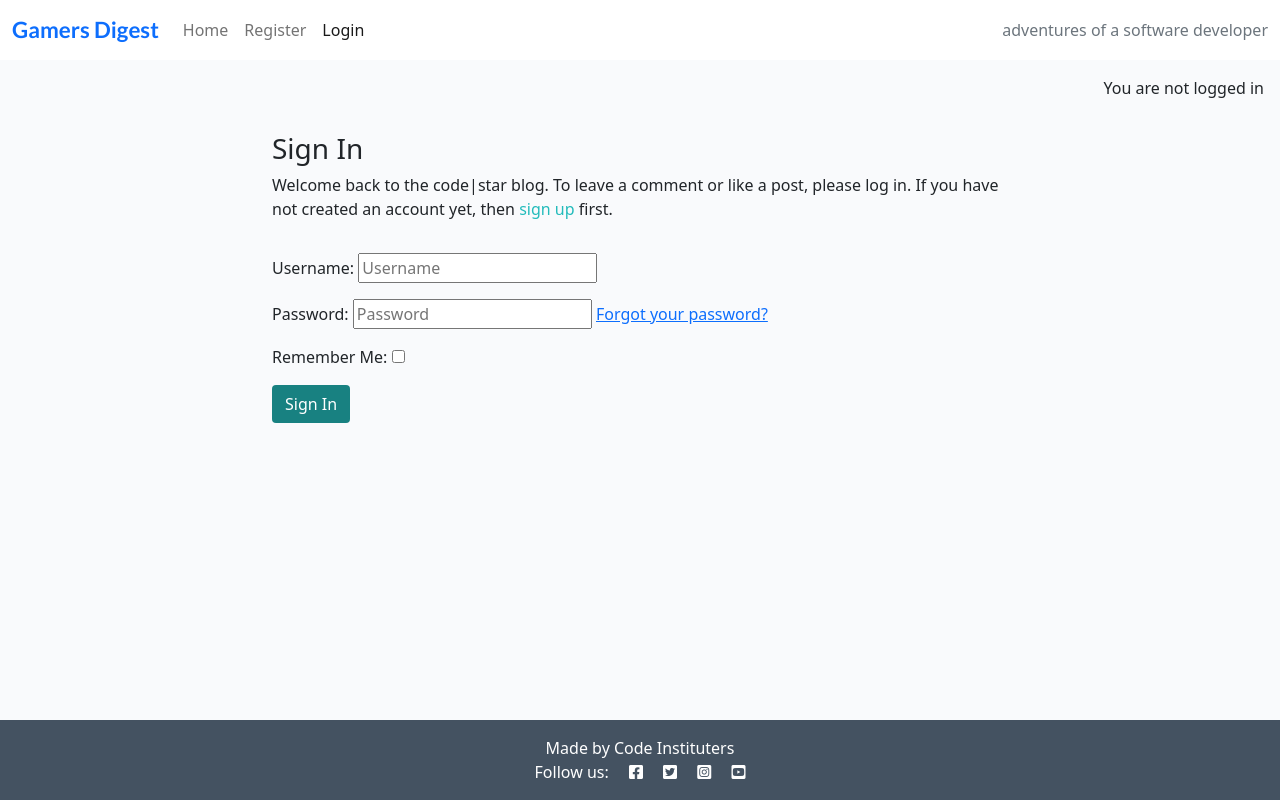
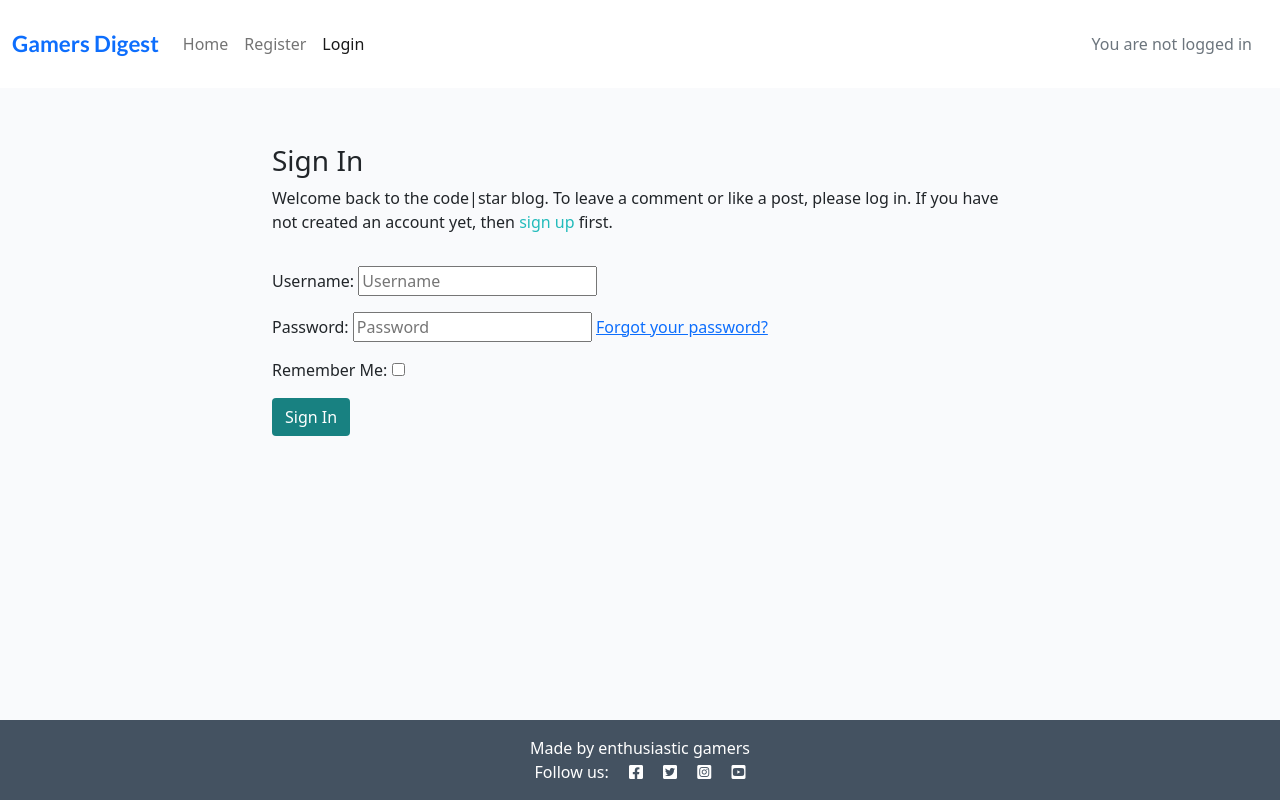
Before and after one commit to programmer-1991/gamers-digest, a Django app: page /accounts/login/ in a window 1280 px wide. Run offline with Django 4.2, Linux system fonts and the light colour scheme; parts of the project's set-up code (start-up, migrations or seed data) failed here and were passed over.

Commit message:
Move login status message to header

```diff
--- a/templates/base.html
+++ b/templates/base.html
@@ -65,18 +65,17 @@
                     {% endif %}
                 </ul>
                 <span class="navbar-text text-muted">
-                    adventures of a software developer
+                    {% if user.is_authenticated %}
+                    <p class="text-end m-3">You are logged in as {{ user }}</p>
+                    {% else %}
+                    <p class="text-end m-3">You are not logged in</p>
+                    {% endif %}
                 </span>
             </div>
         </div>
     </nav>
 
-    <main class="flex-shrink-0 main-bg">
-        {% if user.is_authenticated %}
-        <p class="text-end m-3">You are logged in as {{ user }}</p>
-        {% else %}
-        <p class="text-end m-3">You are not logged in</p>
-        {% endif %}
+    <main class="flex-shrink-0 main-bg py-4 mt-3">
 
         {% block content %}
         <!-- Content Goes here -->
@@ -86,7 +85,7 @@
 
     <!-- Footer -->
     <footer class="footer mt-auto py-3 dark-bg">
-        <p class="m-0 text-center text-white">Made by Code Instituters</p>
+        <p class="m-0 text-center text-white">Made by enthusiastic gamers</p>
         <p class="m-0 text-center text-white">Follow us:
             <i class="fab fa-facebook-square ms-3"></i>
             <i class="fab fa-twitter-square ms-3"></i>
```
